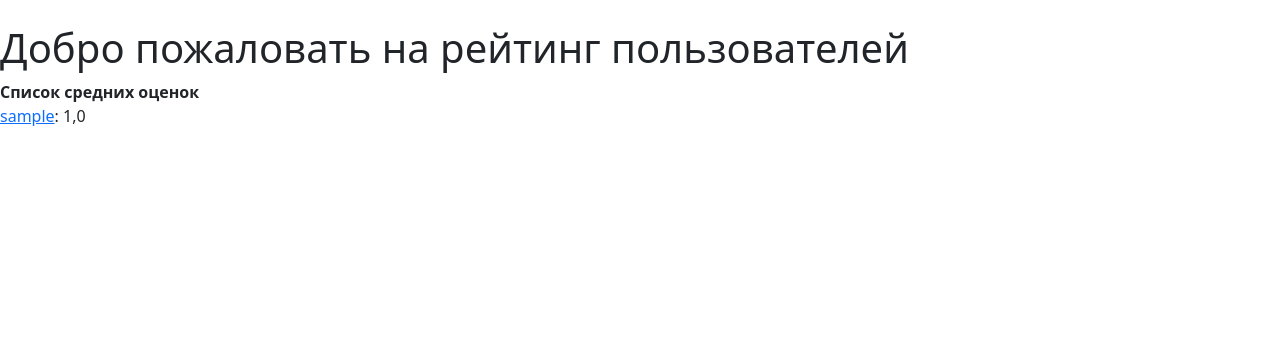
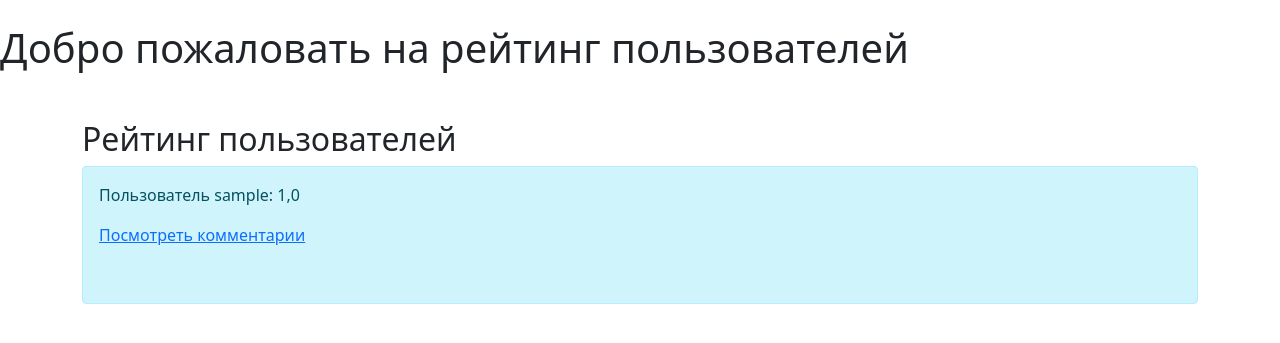
Before and after one commit to Krem41k/my_site, a Django app: page /rating/ in a window 1280 px wide. Shown: the part 73-416 px from the top of the page. Run offline with Django 4.2, Linux system fonts and the light colour scheme; tables that the repository leaves empty hold one stand-in row (values such as "Sample post").

Commit message:
Update  forms and template view for all apps

```diff
--- a/my_site/library/forms.py
+++ b/my_site/library/forms.py
@@ -4,15 +4,15 @@ from .models import Document
 
 
 class DocumentForm(forms.ModelForm):
-    title = forms.CharField(widget=forms.TextInput({
+    title = forms.CharField(label='Название', widget=forms.TextInput({
                 'class': 'form-control',
                 'placeholder': 'Название'
             }))
-    author = forms.CharField(widget=forms.TextInput({
+    author = forms.CharField(label='Автор', widget=forms.TextInput({
                 'class': 'form-control',
                 'placeholder': 'Автор'
             }))
-    document = forms.FileField(widget=forms.FileInput({
+    document = forms.FileField(label='Документ', widget=forms.FileInput({
                 'class': 'form-control',
                 'placeholder': 'Файл'
             }))
--- a/my_site/library/templates/library/create_document.html
+++ b/my_site/library/templates/library/create_document.html
@@ -1,4 +1,4 @@
-<{% extends  'base.html' %}
+{% extends  'base.html' %}
 {% block title %}Библиотека{% endblock %}
 {% block content %}
 <h2>Добавить файл</h2>
--- a/my_site/library/templates/library/index.html
+++ b/my_site/library/templates/library/index.html
@@ -7,11 +7,14 @@
     <h1>Библиотека</h1>
 </div>
 <a class="btn btn-primary" href="{% url 'create_document' %}" role="button">Добавить файл</a>
-<br>
+<div class="container mt-5">
     {%for doc in documents%}
+    <div class="alert alert-info mt-2">
         <p>Название: {{doc.title}}</p>
         <p>Автор: {{doc.author}}</p>
         <a href="{{doc.document.url}}" download="">Скачать документ</a><br>
         <br>
+    </div>
     {%endfor%}
+</div>
 {% endblock %}
--- a/my_site/main/templates/main/profile_detail.html
+++ b/my_site/main/templates/main/profile_detail.html
@@ -6,8 +6,8 @@
 <div class="features">
     <h1>{{user.first_name}} {{user.last_name}}</h1>
 </div>
-<b>Ваши данные</b>
-<a href='{% url 'profile_edit' user.pk %}'>Изменить данные</a>
+<b>Ваши данные</b><br>
+<a href="{% url 'profile_edit' user.pk %}">Изменить данные</a>
 <p>Email: {{user.email}}</p>
 <p>Место обучения: {{user.university}}</p>
 <p>Факультет: {{user.faculty}}</p>
--- a/my_site/main/urls.py
+++ b/my_site/main/urls.py
@@ -3,12 +3,12 @@ from django.contrib.auth.views import LoginView, LogoutView, PasswordResetView,
     PasswordResetConfirmView, PasswordResetCompleteView
 
 from . import views
-from .views import SignUpView, ProfileUpdateView
+from .views import SignUpView, ProfileUpdateView, ProfileLogin
 
 urlpatterns = [
     path('', views.index, name='home'),
     path('signup/', SignUpView.as_view(), name='signup'),
-    path('login/', LoginView.as_view(), name='login'),
+    path('login/', ProfileLogin.as_view(), name='login'),
     path('logout/', LogoutView.as_view(), name='logout'),
     path('profile/<int:pk>/edit/', ProfileUpdateView.as_view(), name='profile_edit'),
     path('profile/<str:username>/', views.profile_detail, name='profile_detail'),
--- a/my_site/rating/templates/rating/index.html
+++ b/my_site/rating/templates/rating/index.html
@@ -10,8 +10,14 @@
 <a class="btn btn-primary" href="{% url 'create_rating' %}" role="button">Оценить пользователя</a>
 <br>
 {%endif%}
-<b>Список средних оценок</b>
-{%for user, grades in avg_grades.items%}
-<p><a href="{% url 'detail_rating' user %}"> {{user}}</a>: {{grades}}</p>
-{%endfor%}
+<div class="container mt-5">
+    <h2>Рейтинг пользователей</h2>
+    {%for user, grades in avg_grades.items%}
+    <div class="alert alert-info mt-2">
+        <p>Пользователь {{user}}: {{grades}}</p>
+        <p><a href="{% url 'detail_rating' user %}">Посмотреть комментарии</a></p>
+        <br>
+    </div>
+    {%endfor%}
+</div>
 {% endblock %}
```
Also changed, not shown: my_site/main/forms.py (+6 -1 lines), my_site/main/views.py (+7 -1 lines), my_site/timetable/templates/timetable/index.html (+9 -3 lines). Lines whose indentation alone changed are shown as unchanged.
